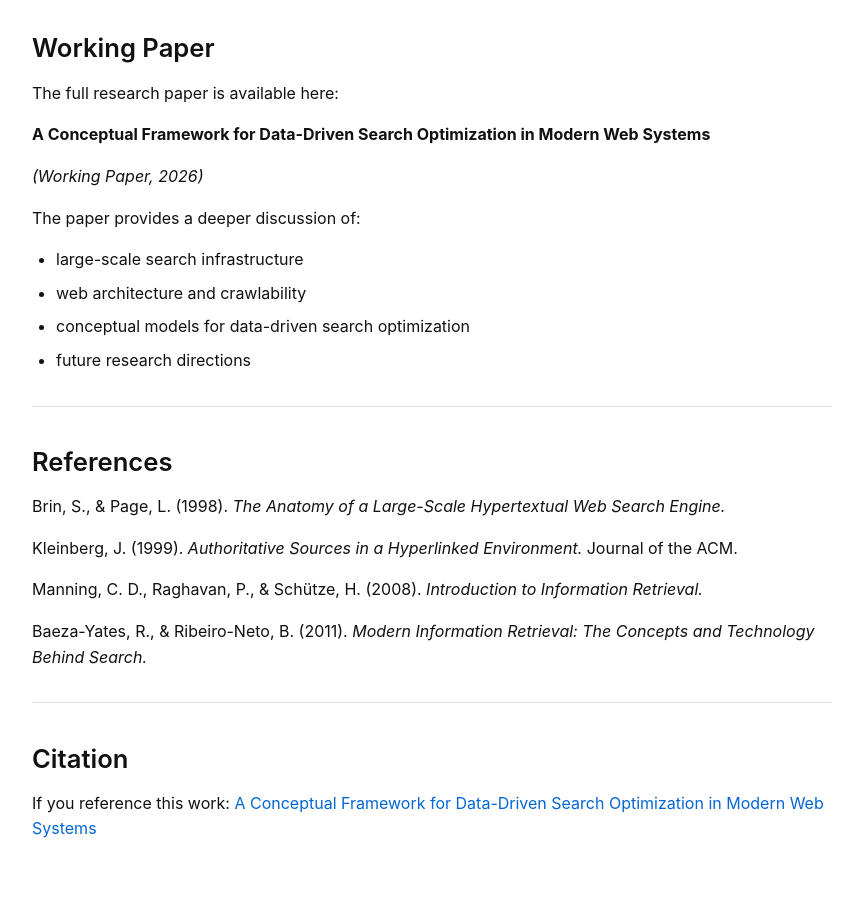
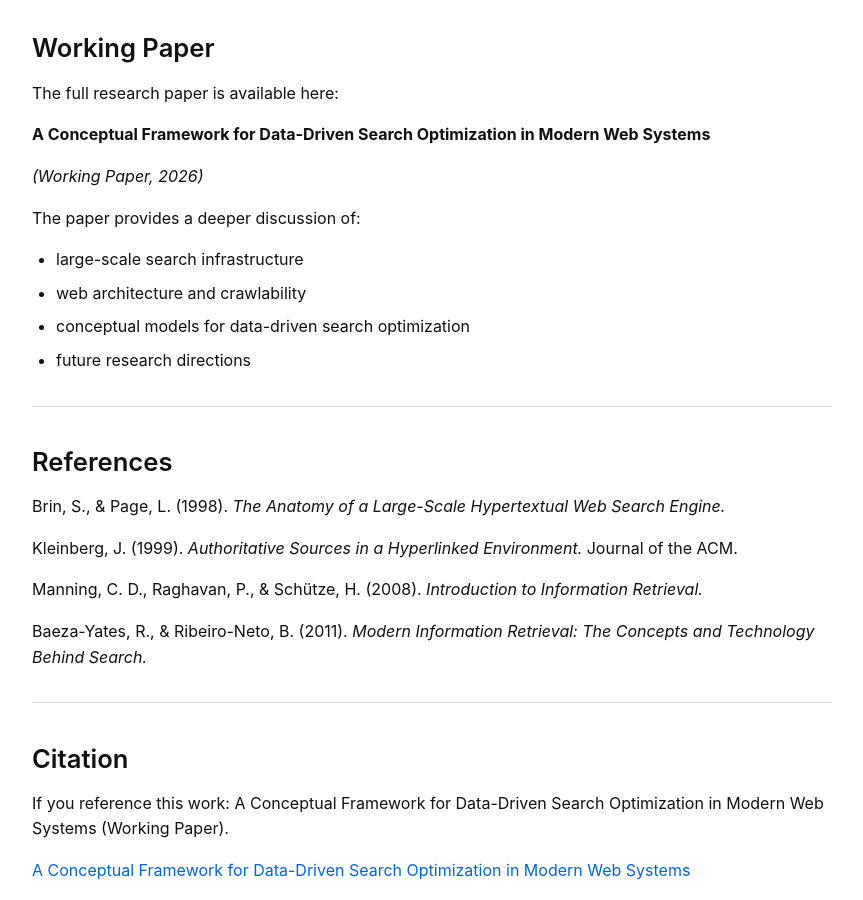
Before and after one commit to Gaoliping-cs/gaoliping.github.io, a Jekyll site: the page built from _posts/2026-03-09-A Conceptual Framework for Data-Driven Search Optimization in Modern Web Systems.md, in a window 1280 px wide and 900 px high, scrolled down 2816 px. Shown: the whole window, without its empty margins (208-1071 px from the left). Built offline with Jekyll 4.4.1, drawn with Linux system fonts in a browser that asks for light colours; before the commit the page ends 3674 px from its top, so only the background shows below that.

Commit message:
Update 2026-03-09-A Conceptual Framework for Data-Driven Search Optimization in Modern Web Systems.md

```diff
--- a/_posts/2026-03-09-A Conceptual Framework for Data-Driven Search Optimization in Modern Web Systems.md
+++ b/_posts/2026-03-09-A Conceptual Framework for Data-Driven Search Optimization in Modern Web Systems.md
@@ -133,4 +133,6 @@ Baeza-Yates, R., & Ribeiro-Neto, B. (2011). *Modern Information Retrieval: The C
 ## Citation
 
 If you reference this work:
+A Conceptual Framework for Data-Driven Search Optimization in Modern Web Systems (Working Paper).
+
 [A Conceptual Framework for Data-Driven Search Optimization in Modern Web Systems](https://www.academia.edu/164995829/A_Conceptual_Framework_for_Data_Driven_Search_Optimization_in_Modern_Web_Systems_Working_Paper_)
```
